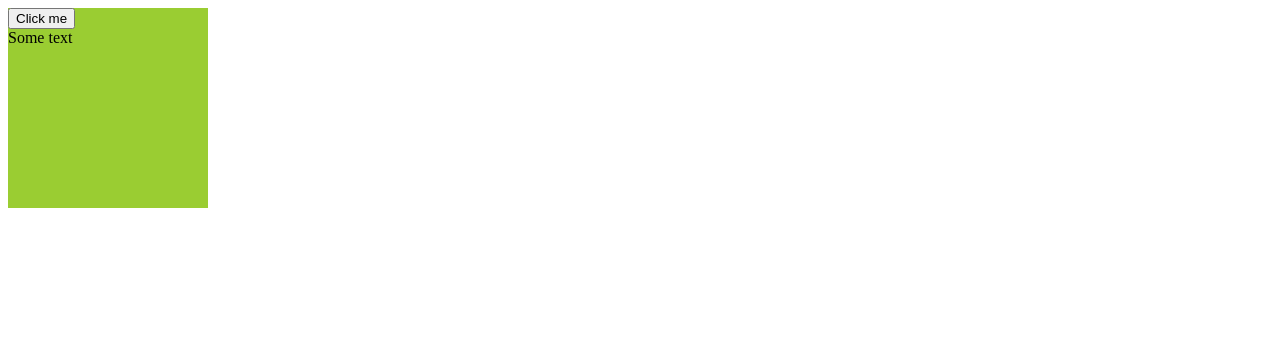
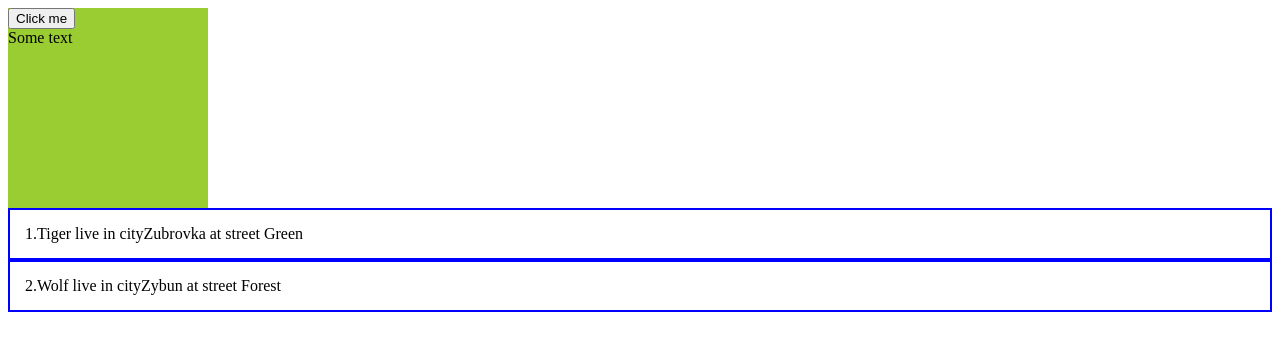
Before and after one commit to Ivan583/rts, a React (Create React App) app: page / in a window 1280 px wide. Shown: the top 350 px of the page. Built offline with nearby package versions, Linux system fonts and the light colour scheme.

Commit message:
add list into main component

```diff
--- a/src/App.tsx
+++ b/src/App.tsx
@@ -1,7 +1,14 @@
 import React from 'react';
 import Card, { CardVariant } from './components/Card';
+import UserList from './components/UserLisr';
+import { IUser } from './components/types/types';
 
 function App() {
+  const users: IUser[] = [
+    {id: 1, name: 'Tiger', email: 'wer@bk.en', address: {city: 'Zubrovka', street: 'Green', zipcode: '44533'}},
+    {id: 2, name: 'Wolf', email: 'byk@bk.en', address: {city: 'Zybun', street: 'Forest', zipcode: '52644'}},
+  ];
+
   return (
     <div className="App">
       <Card
@@ -13,6 +20,7 @@
         <button>Click me</button>
         <div>Some text</div>
       </Card>
+      <UserList users={users} />
     </div>
   );
 }
--- /dev/null
+++ b/src/components/UserLisr.tsx
@@ -0,0 +1,20 @@
+import React, {FC} from "react";
+import { IUser } from "./types/types";
+
+interface UserListProps {
+    users: IUser[];
+}
+
+const UserList: FC<UserListProps> = ({users}) => {
+    return (
+        <div>
+            {users.map(user =>
+                <div key={user.id} style={{padding: 15, border: '2px solid blue'}} >
+                    {user.id}.{user.name} live in city
+                    {user.address.city} at street {user.address.street}
+                </div>
+            )}
+        </div>
+    )
+}
+export default UserList;
--- /dev/null
+++ b/src/components/types/types.tsx
@@ -0,0 +1,12 @@
+export interface IAdress {
+    street: string;
+    city: string;
+    zipcode: string;
+}
+
+export interface IUser {
+    id: number;
+    name: string;
+    email: string;
+    address: IAdress;
+}
```
